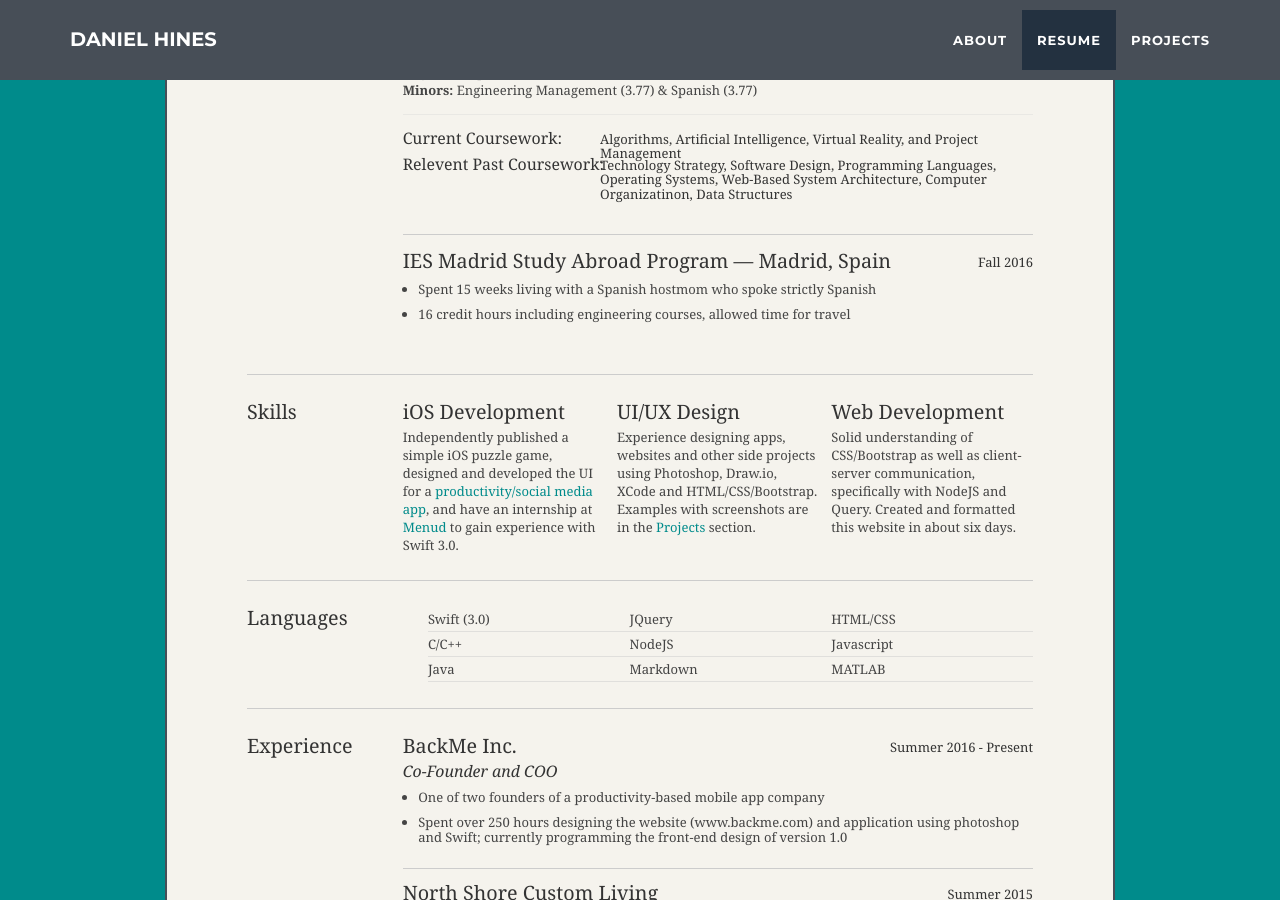
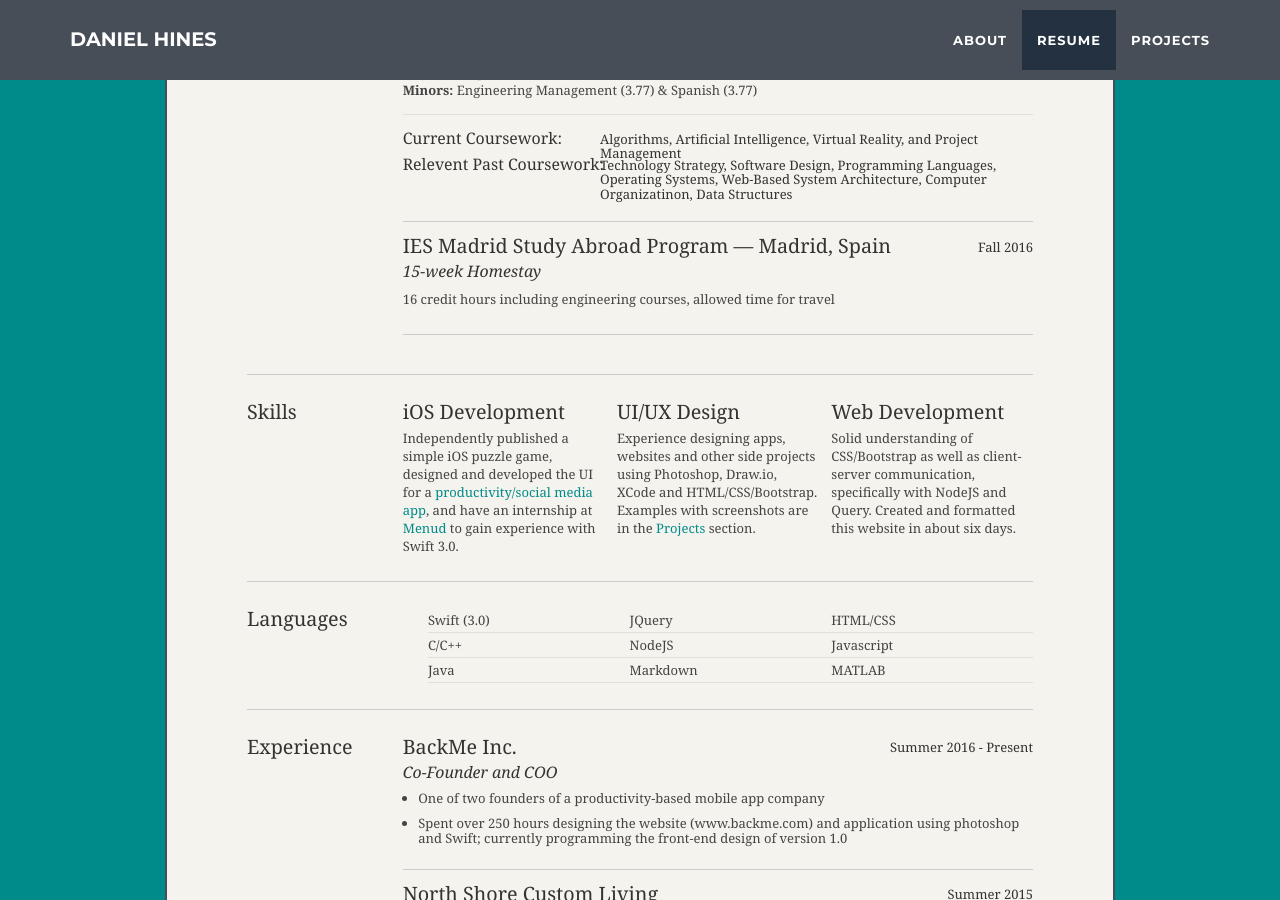
Before and after one commit to danielchines/danielchines.github.io, a Jekyll site: the page built from index.html, in a window 1280 px wide and 900 px high, scrolled down 1889 px. Built offline with Jekyll 4.4.1, drawn with Linux system fonts in a browser that asks for light colours.

Commit message:
Update resume.html

```diff
--- a/_includes/resume.html
+++ b/_includes/resume.html
@@ -56,24 +56,31 @@
 								<h4>Expected, May 2018</h4>
 								<p class="resume" style="margin-bottom: 5px">ACT Composite: 35</p>
 								<p class="resume"><strong>Major: </strong>Computer Science (3.31)</p>
-								<p class="resume" style="margin-bottom: 15px; padding-bottom: 15px; border-bottom: 1px solid rgba(204, 204, 204, 0.3);"><strong>Minors: </strong>Engineering Management (3.77) & Spanish (3.77)</p>
-								<div class="coursework">
+								<p class="resume" style="margin-bottom: 15px; padding-bottom: 15px; border-bottom: 1px solid rgba(204, 204, 204, 0.5);"><strong>Minors: </strong>Engineering Management (3.77) & Spanish (3.77)</p>
+								<div class="coursework" style="margin-top: 0.25em;">
 									<h3>Current Coursework:</h3>
 									<h4 style="top: 2px">Algorithms, Artificial Intelligence, Virtual Reality, and Project Management</h4>
 								</div>
-								<div class="coursework" style="margin-bottom: 4em;">
+								<div class="coursework" style="margin-bottom: 3em;">
 									<h3>Relevent Past Coursework:</h3>
 									<h4 style="top: 2px">Technology Strategy, Software Design, Programming Languages, Operating Systems, Web-Based System Architecture, Computer Organizatinon, Data Structures</h4>
 								</div>
 							</div>
-							<div class="education last">
+							<div class="job last">
+								<h2>IES Madrid Study Abroad Program &mdash; Madrid, Spain</h2>
+								<h3>15-week Homestay</h3>
+								<h4>Fall 2016</h4>
+								<p class="resume">16 credit hours including engineering courses, allowed time for travel</p>
+							</div>
+<!--							<div class="education last">
 								<h2 style="margin: 15px 0 5px 0">IES Madrid Study Abroad Program &mdash; Madrid, Spain</h2>
 								<h4>Fall 2016</h4>
-								<ul>
-									<li class="job">Spent 15 weeks living with a Spanish hostmom who spoke strictly Spanish</li>
+ 								<ul>
+									<li class="job">15-week Homestay</li>
 									<li class="job last">16 credit hours including engineering courses, allowed time for travel</li>
 								</ul>
-							</div>
+
+							</div>-->
 						</div>
 					</div><!--// .yui-gf -->
 
```
